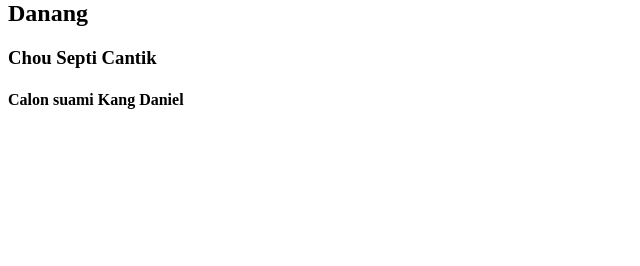
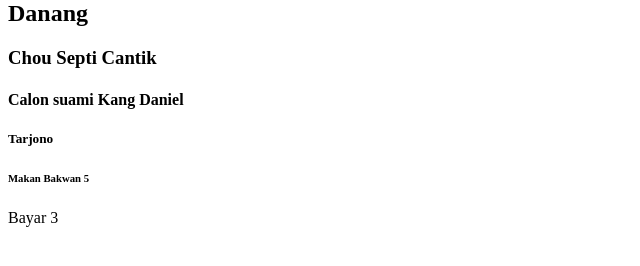
Before and after one commit to SMKIUTAMA/program, a plain HTML site: page index.html in a window 1280 px wide. Shown: the part 66-332 px from the top of the page, without its empty margins (0-640 px from the left). Drawn offline with Linux system fonts and the light colour scheme.

Commit message:
tambahan jono

```diff
--- a/index.html
+++ b/index.html
@@ -8,5 +8,8 @@
     <h2>Danang</h2>
     <h3>Chou Septi Cantik</h3>
     <h4>Calon suami Kang Daniel</h4>
+    <h5>Tarjono</h5>
+    <h6>Makan Bakwan 5</h6>
+    <h7> Bayar 3 </h7>
    </body>
 </html>
```
